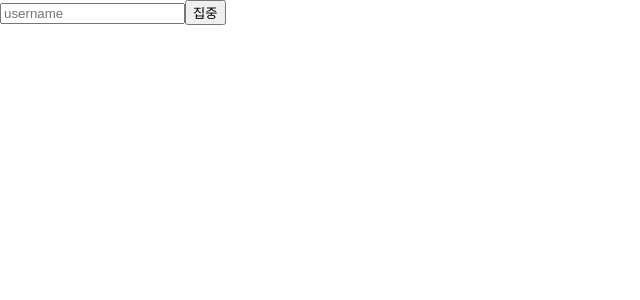
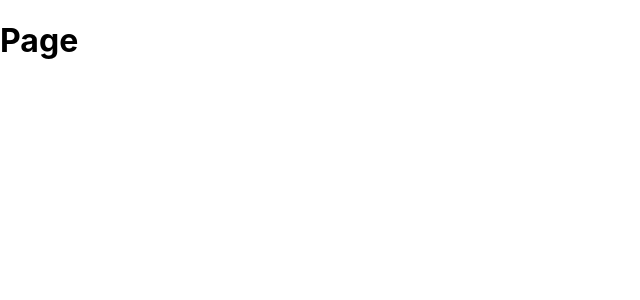
Before and after one commit to kmwdevelop/react-hook-playground, a React (Create React App) app: page / in a window 1280 px wide. Shown: the top 300 px of the page, without its empty margins (0-640 px from the left). Built offline with nearby package versions, Linux system fonts and the light colour scheme.

Commit message:
useContext 학습

```diff
--- a/src/hook_example/useContext/App_useContext.js
+++ b/src/hook_example/useContext/App_useContext.js
@@ -1,5 +1,6 @@
 import {useState} from "react";
 import ThemeContext from "./ThemeContext";
+import Page from "./Page";
 
 const App_useContext = () => {
     const [isDark, setIsDark] = useState(false);
--- a/src/hook_example/useContext/Page.js
+++ b/src/hook_example/useContext/Page.js
@@ -1,13 +1,16 @@
-import {useContext} from "react";
+import {useContext, useEffect} from "react";
 import ThemeContext from "./ThemeContext";
 
 const Page = () => {
     // useContext 를 사용하면, Provider 의 value 값을 바로 조회할 수 있다.
     const data = useContext(ThemeContext);
+
+    useEffect(() => {
+        console.log(data);
+    }, []);
     return (
         <div>
             <h1>Page</h1>
-
         </div>
     );
 }
--- a/src/hook_example/useContext/ThemeContext.js
+++ b/src/hook_example/useContext/ThemeContext.js
@@ -1,3 +1,5 @@
 import {createContext} from "react";
 
 const ThemeContext = createContext(null);
+
+export default ThemeContext;
--- a/src/index.js
+++ b/src/index.js
@@ -9,12 +9,12 @@ import App_useRef_1 from "./hook_example/useRef/App_useRef_1";
 import App_useRef_2 from "./hook_example/useRef/App_useRef_2";
 import App_useRef_3 from "./hook_example/useRef/App_useRef_3";
 import App_forwardRef from "./hook_example/forwardRef/App_forwardRef";
+import App_useContext from "./hook_example/useContext/App_useContext";
 
 const root = ReactDOM.createRoot(document.getElementById('root'));
 root.render(
     <React.StrictMode>
-        {/*<App_useLayoutEffect/>*/}
-        <App_forwardRef/>
+        <App_useContext/>
     </React.StrictMode>
 );
 
```
